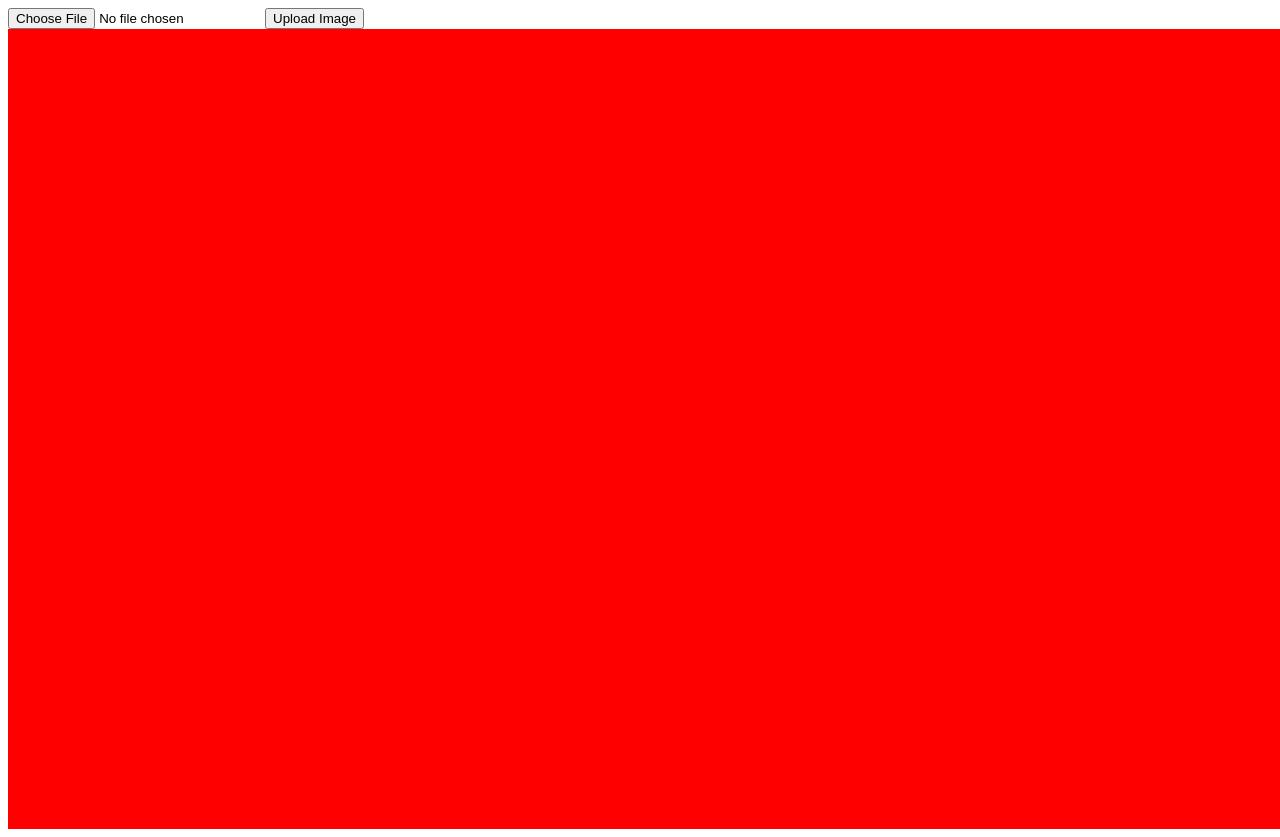
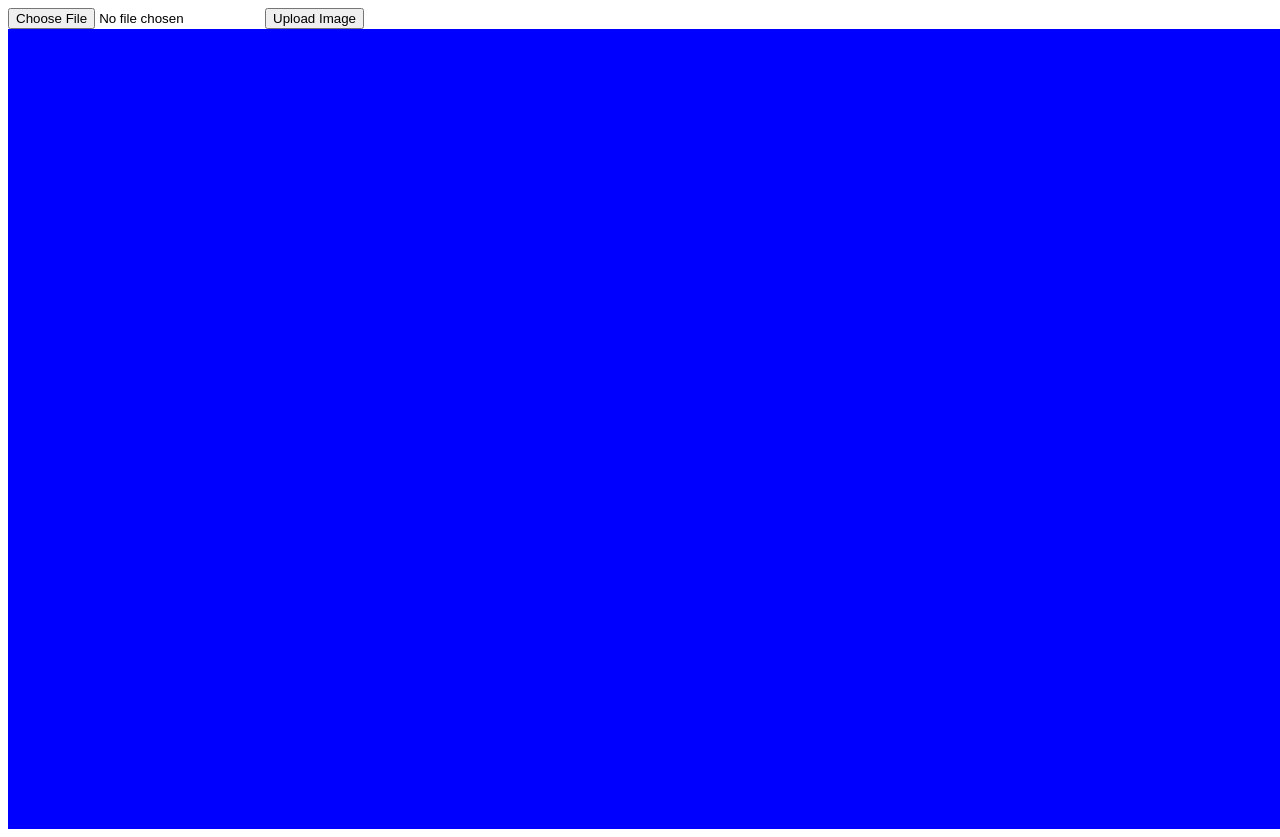
Before and after one commit to roslanay/display-station, a plain HTML site: page index.html in a window 1280 px wide. Drawn offline with Linux system fonts and the light colour scheme.

Commit message:
debug - add console logs
and change some code

```diff
--- a/index.html
+++ b/index.html
@@ -9,7 +9,7 @@
     #imageContainer{
         width: 100vw;
         height: 100vh;
-        background-color: red;
+        background-color: blue;
         display: flex;
     }
   </style>
@@ -18,7 +18,6 @@
   <input type="file" id="fileInput" accept="image/*">
   <button onclick="uploadImage()">Upload Image</button>
   <div id="imageContainer"></div>
-
   <script>
     function uploadImage() {
       const fileInput = document.getElementById('fileInput');
@@ -34,6 +33,7 @@
           method: 'POST',
           headers: {
             Authorization: 'Bearer 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',
+            'Content-Type': 'application/json', // Add this line
           },
           body: formData,
         })
@@ -50,6 +50,7 @@
           })
           .catch(error => {
             console.error('Error uploading image:', error.message);
+            console.log('Full error response:', error.response); // Log the full error response for more details
           });
       } else {
         console.error('No file selected.');
@@ -62,5 +63,6 @@
       document.getElementById('imageContainer').appendChild(img);
     }
   </script>
+
 </body>
 </html>
```
